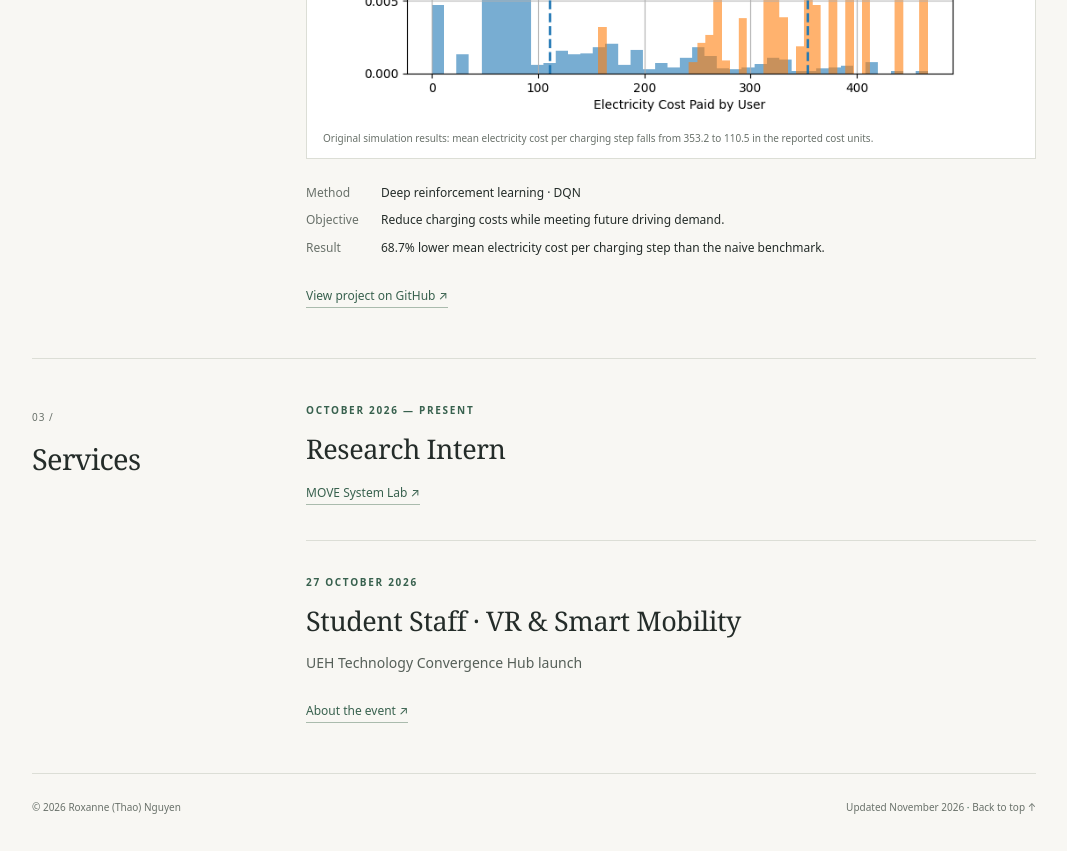
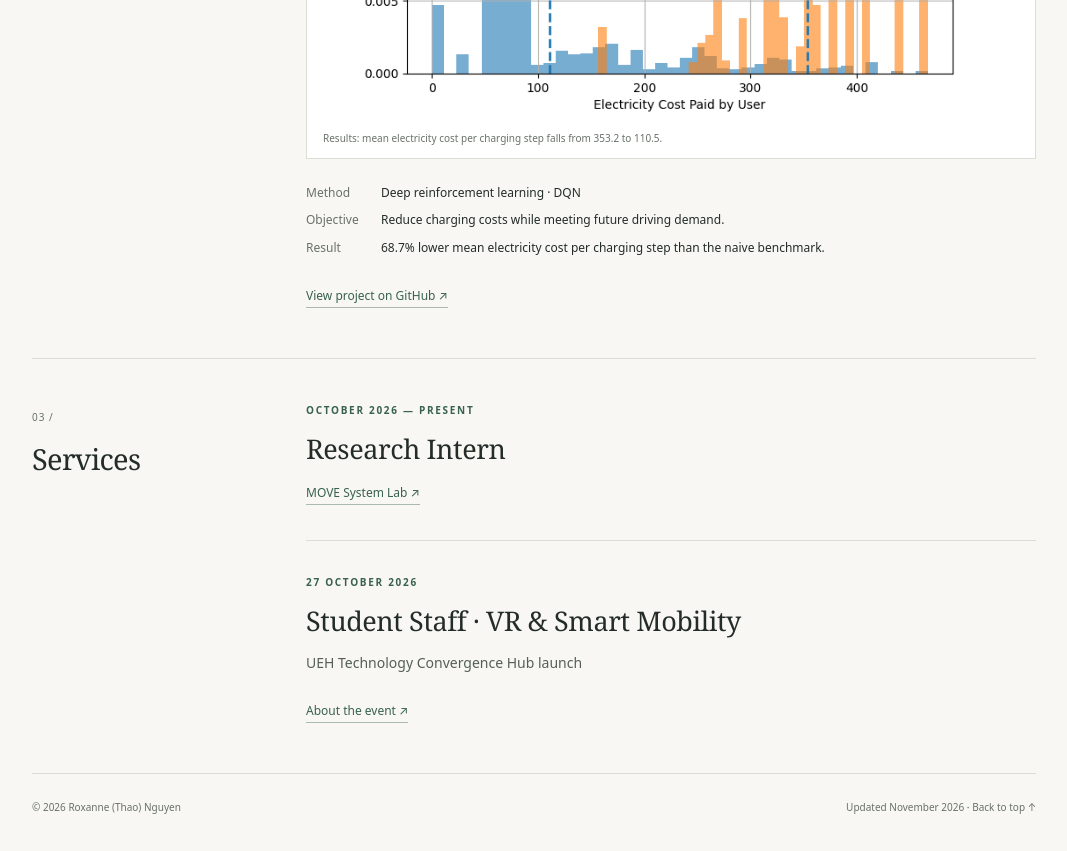
Before and after one commit to roxannen9n/roxannen9n.github.io, a plain HTML site: page index.html in a window 1280 px wide. Shown: the part 4000-4851 px from the top of the page, without its empty margins (106-1173 px from the left). Drawn offline with Linux system fonts and the light colour scheme.

Commit message:
Update index.html

```diff
--- a/index.html
+++ b/index.html
@@ -27,7 +27,7 @@
       <article class="project"><p class="eyebrow">01 · Optimization</p><h3><a href="https://github.com/roxannen9n/evcs-profit-optimization">EV charging station location and sizing optimization <span aria-hidden="true">↗</span></a></h3><p>Where should new charging stations be built, and which charger configurations should they use? A profit-driven network expansion model for Ho Chi Minh City.</p><figure><a href="assets/evcs-selected-candidates.png" aria-label="Open original selected charging-station candidates map"><img src="assets/evcs-selected-candidates.png" width="720" height="533" loading="lazy" alt="Map of existing charging stations and selected candidate locations"></a><figcaption>Selected candidate locations in the original district-level pilot study.</figcaption></figure><dl><div><dt>Method</dt><dd>GIS-based demand allocation · Mixed-integer linear programming</dd></div><div><dt>Objective</dt><dd>Maximize incremental daily network profit after electricity, installation and land costs.</dd></div><div><dt>Result</dt><dd>63 new stations selected and incremental profit of 119.77 million VND/day.</dd></div></dl><a class="text-link" href="https://github.com/roxannen9n/evcs-profit-optimization">View project on GitHub <span aria-hidden="true">↗</span></a></article>
       <article class="project"><p class="eyebrow">02 · Optimization</p><h3><a href="https://github.com/roxannen9n/thao-dien-metro-station-shading-walkability-optimization">Shade for the walk to Thao Dien Metro Station in HCMC  <span aria-hidden="true">↗</span></a></h3><p>Where could a limited number of new trees provide more shade? A spatial optimization study of tree-planting locations along walking routes to Thao Dien metro station.</p><figure><a href="assets/selected_trees.png" aria-label="Open full-size tree-planting results map"><img src="assets/selected_trees.png" width="1980" height="990" loading="lazy" alt="Model results map showing candidate and selected tree-planting sites around Thao Dien metro station"></a><figcaption>Reference scenario: 10 selected tree-planting sites. Mean sun-exposure benefit is population-weighted across all 107,946 modeled reachable residents.</figcaption></figure><dl><div><dt>Method</dt><dd>GIS-based shade estimation · MILP</dd></div><div><dt>Objective</dt><dd>Maximize population-weighted reductions in sun exposure within a tree-count budget.</dd></div><div><dt>Result</dt><dd>10 larger-crown trees selected and mean sun exposure reduced by 14.6 seconds per access trip.</dd></div></dl><a class="text-link" href="https://github.com/roxannen9n/thao-dien-metro-station-shading-walkability-optimization">View project on GitHub <span aria-hidden="true">↗</span></a></article>
       <article class="project"><p class="eyebrow">03 · Forecasting</p><h3><a href="https://github.com/roxannen9n/EV-charging-demand-forecasting">EV charging demand forecasting <span aria-hidden="true">↗</span></a></h3><p class="presentation-note">Workshop Poster at UEH Applied Mathematics Workshop 2026</p><p>A comparison of statistical, temporal, spatial, and spatio-temporal models for hourly charging-station occupancy.</p><dl><div><dt>Method</dt><dd>ARIMA · LSTM · GCN · GCN-LSTM</dd></div><div><dt>Objective</dt><dd>Compare forecasting performance and the contribution of temporal and spatial dependencies.</dd></div><div><dt>Result</dt><dd>LSTM ranked best among four models across 275 stations, with validation RMSE of 3.67.</dd></div></dl><a class="text-link" href="https://github.com/roxannen9n/EV-charging-demand-forecasting">View project on GitHub <span aria-hidden="true">↗</span></a></article>
-      <article class="project"><p class="eyebrow">04 · Reinforcement learning</p><h3><a href="https://github.com/roxannen9n/EV-Charging-Scheduling-DQN">EV charging scheduling with Deep Q-Network <span aria-hidden="true">↗</span></a></h3><p class="presentation-note">Presented & In Proceedings of ELG 2026 · International Conference on Economics, Law and Government</p><p>A DQN framework for scheduling charging under uncertain electricity prices and driving demand.</p><figure><a href="assets/dqn-electricity-cost.png" aria-label="Open full-size DQN electricity cost comparison"><img src="assets/dqn-electricity-cost.png" width="800" height="500" loading="lazy" alt="Electricity cost distribution comparing the DQN charging policy with the naive benchmark"></a><figcaption>Original simulation results: mean electricity cost per charging step falls from 353.2 to 110.5 in the reported cost units.</figcaption></figure><dl><div><dt>Method</dt><dd>Deep reinforcement learning · DQN</dd></div><div><dt>Objective</dt><dd>Reduce charging costs while meeting future driving demand.</dd></div><div><dt>Result</dt><dd>68.7% lower mean electricity cost per charging step than the naive benchmark.</dd></div></dl><a class="text-link" href="https://github.com/roxannen9n/EV-Charging-Scheduling-DQN">View project on GitHub <span aria-hidden="true">↗</span></a></article>
+      <article class="project"><p class="eyebrow">04 · Reinforcement learning</p><h3><a href="https://github.com/roxannen9n/EV-Charging-Scheduling-DQN">EV charging scheduling with Deep Q-Network <span aria-hidden="true">↗</span></a></h3><p class="presentation-note">Presented & In Proceedings of ELG 2026 · International Conference on Economics, Law and Government</p><p>A DQN framework for scheduling charging under uncertain electricity prices and driving demand.</p><figure><a href="assets/dqn-electricity-cost.png" aria-label="Open full-size DQN electricity cost comparison"><img src="assets/dqn-electricity-cost.png" width="800" height="500" loading="lazy" alt="Electricity cost distribution comparing the DQN charging policy with the naive benchmark"></a><figcaption>Results: mean electricity cost per charging step falls from 353.2 to 110.5.</figcaption></figure><dl><div><dt>Method</dt><dd>Deep reinforcement learning · DQN</dd></div><div><dt>Objective</dt><dd>Reduce charging costs while meeting future driving demand.</dd></div><div><dt>Result</dt><dd>68.7% lower mean electricity cost per charging step than the naive benchmark.</dd></div></dl><a class="text-link" href="https://github.com/roxannen9n/EV-Charging-Scheduling-DQN">View project on GitHub <span aria-hidden="true">↗</span></a></article>
     </div></section>
     <section id="services" class="section-grid" aria-labelledby="services-title"><div class="section-label"><span class="number">03 /</span><h2 id="services-title">Services</h2></div><div>
       <article class="project"><p class="eyebrow">October 2026 — Present</p><h3>Research Intern</h3><p><a class="text-link" href="https://iscm.ueh.edu.vn/move-system/index.html">MOVE System Lab ↗</a></p></article>
```
